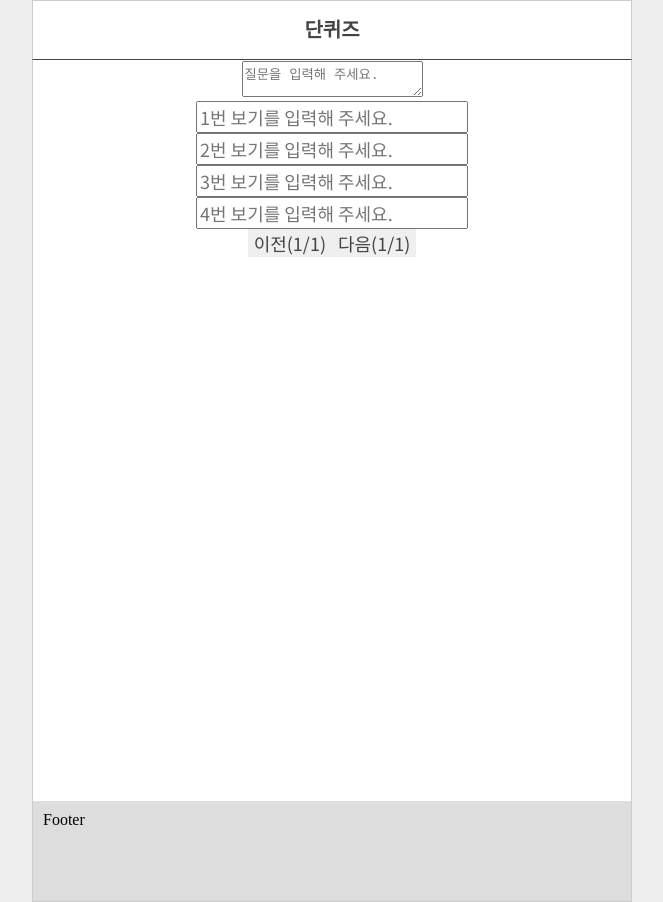
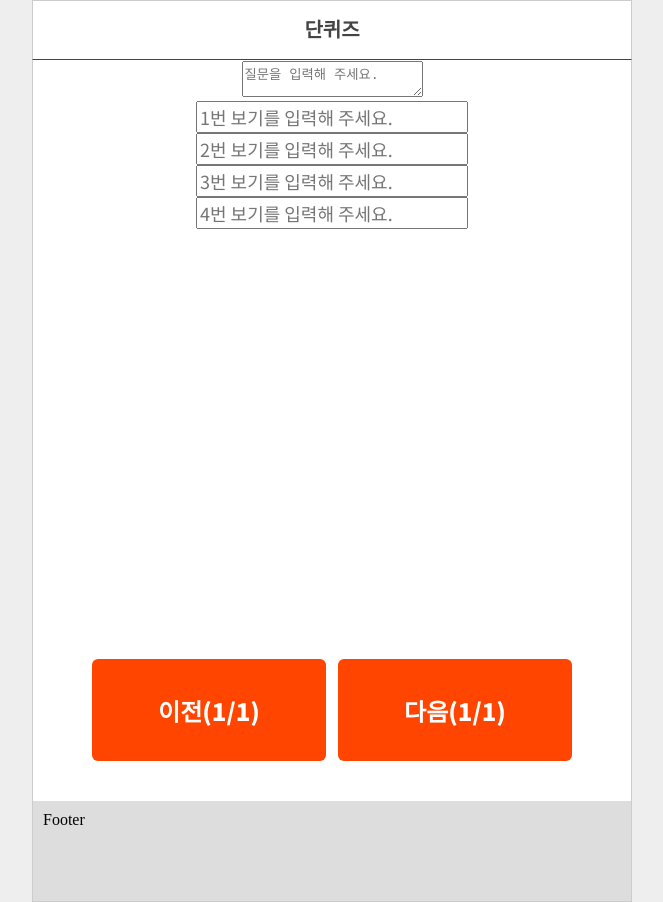
Before and after one commit to djkim1991/quiz-front, a React (Create React App) app: page /createQuiz in a window 1280 px wide. Both pictures are taken after a click on the button "퀴즈 만들기 시작". Shown: the whole page, without its empty margins (308-971 px from the left). Built offline with nearby package versions, Linux system fonts and the light colour scheme.

Commit message:
update : [마크업] 버튼 타입2 마크업 추가

```diff
--- a/src/App.css
+++ b/src/App.css
@@ -20,3 +20,10 @@ div.btn-type1 button { font-size: 4vw; color: #FFF; background-color: orangered;
 @media screen and (min-width:600px){
     div.btn-type1 button { height: 102px; border-radius: 6px; font-size: 24px; }
 }
+
+/*버튼-02*/
+div.btn-type2 { display: flex; justify-content: center; position: absolute; bottom: 40px; left: 50%; transform: translateX(-50%); width: 100%; max-width: 600px; }
+div.btn-type2 button { font-size: 4vw; color: #FFF; background-color: orangered; width: 39vw; margin: 0 1vw 0 1vw; height: 17vw; font-weight: 900; color: #FFF; border-radius: 1vw; }
+@media screen and (min-width:600px){
+    div.btn-type2 button { height: 102px; border-radius: 6px; font-size: 24px; width: 234px; margin: 0 6px 0 6px; }
+}
```
